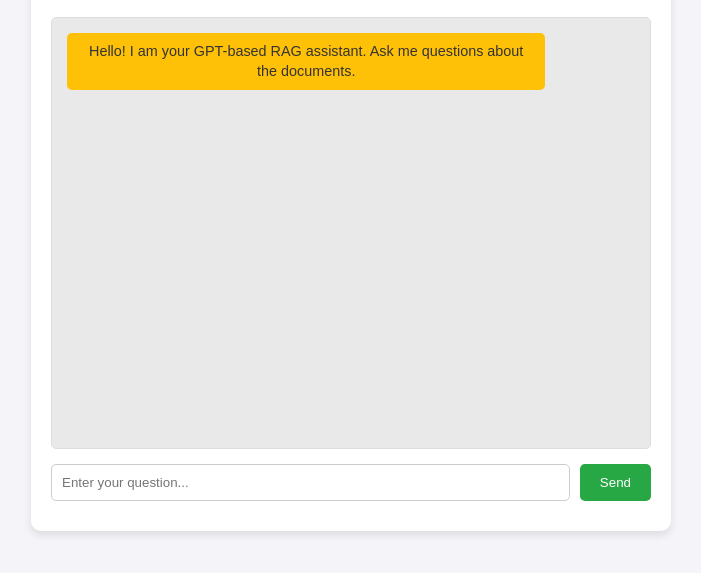
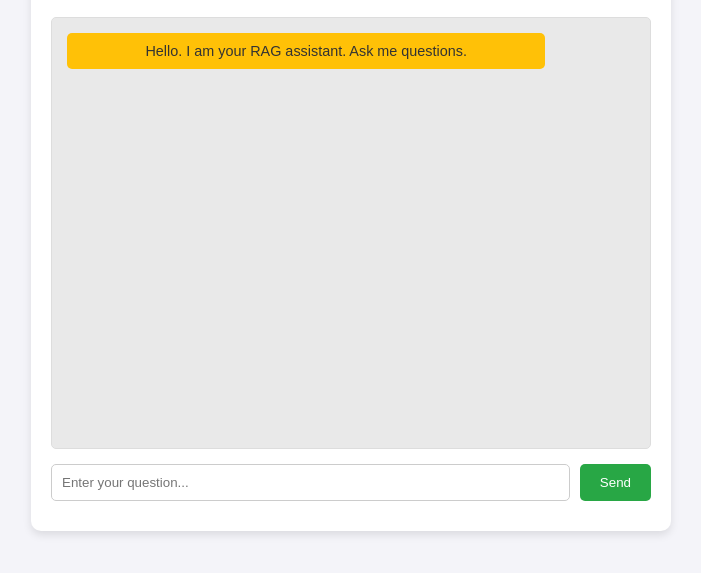
Before and after one commit to SchrodingerCatt/gptbot, a plain HTML site: page index.html in a window 1280 px wide. Shown: the part 175-748 px from the top of the page, without its empty margins (289-990 px from the left). Drawn offline with Linux system fonts and the light colour scheme.

Commit message:
Update title and greeting message in index.html

```diff
--- a/index.html
+++ b/index.html
@@ -1,16 +1,15 @@
 <!DOCTYPE html>
-<html lang="en"> <head>
+<html lang="en">
+<head>
     <meta charset="UTF-8">
     <meta name="viewport" content="width=device-width, initial-scale=1.0">
-    <title>OpenAI RAG Chatbot</title>
-    <link rel="stylesheet" href="style.css">
+    <title>GPT RAG Consultant</title> <link rel="stylesheet" href="style.css">
 </head>
 <body>
     <div class="chat-container">
-        <h1>GPT RAG Consultant</h1>
-        <div id="chat-box" class="chat-box">
+        <h1>GPT RAG Consultant</h1> <div id="chat-box" class="chat-box">
             <div class="message system-message">
-                Hello! I am your GPT-based RAG assistant. Ask me questions about the documents.
+                Hello. I am your RAG assistant. Ask me questions.
             </div>
         </div>
         <div class="input-container">
@@ -19,7 +18,6 @@
         </div>
         <div id="status-message"></div>
     </div>
-
     <script src="script.js?v=20251207b"></script>
 </body>
 </html>
```
